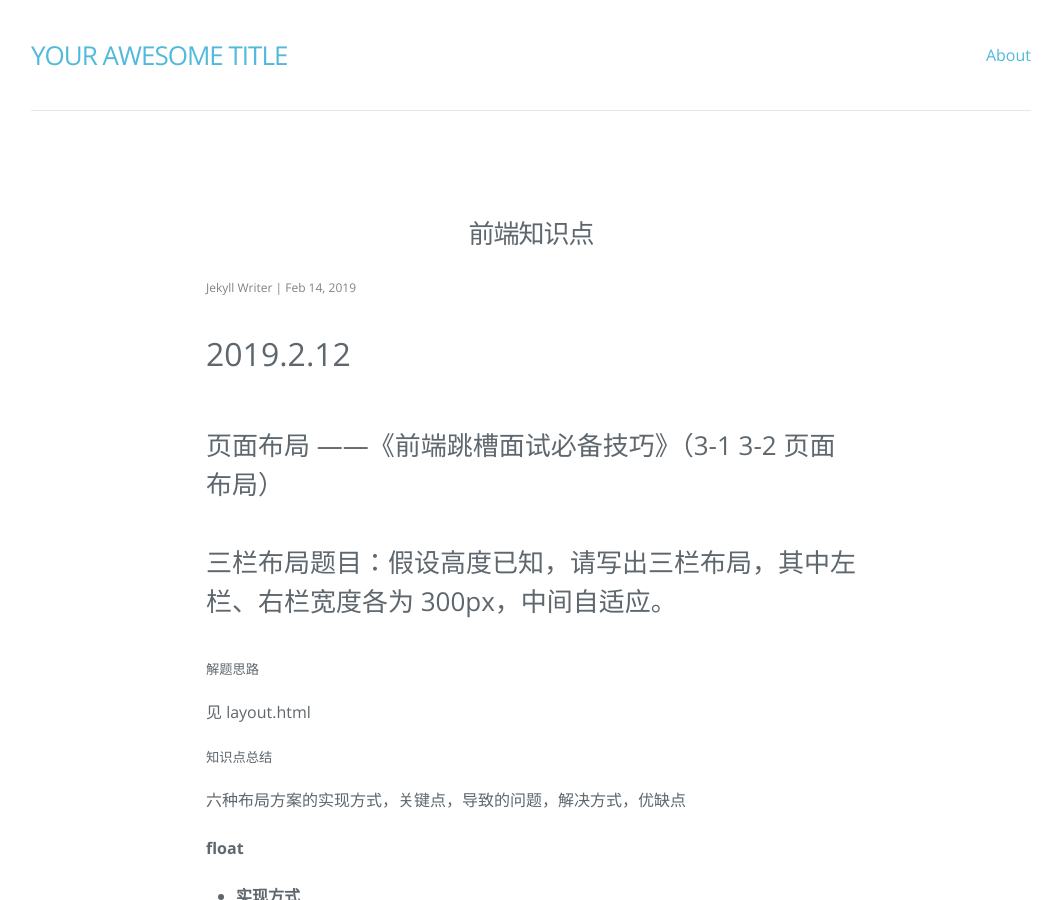
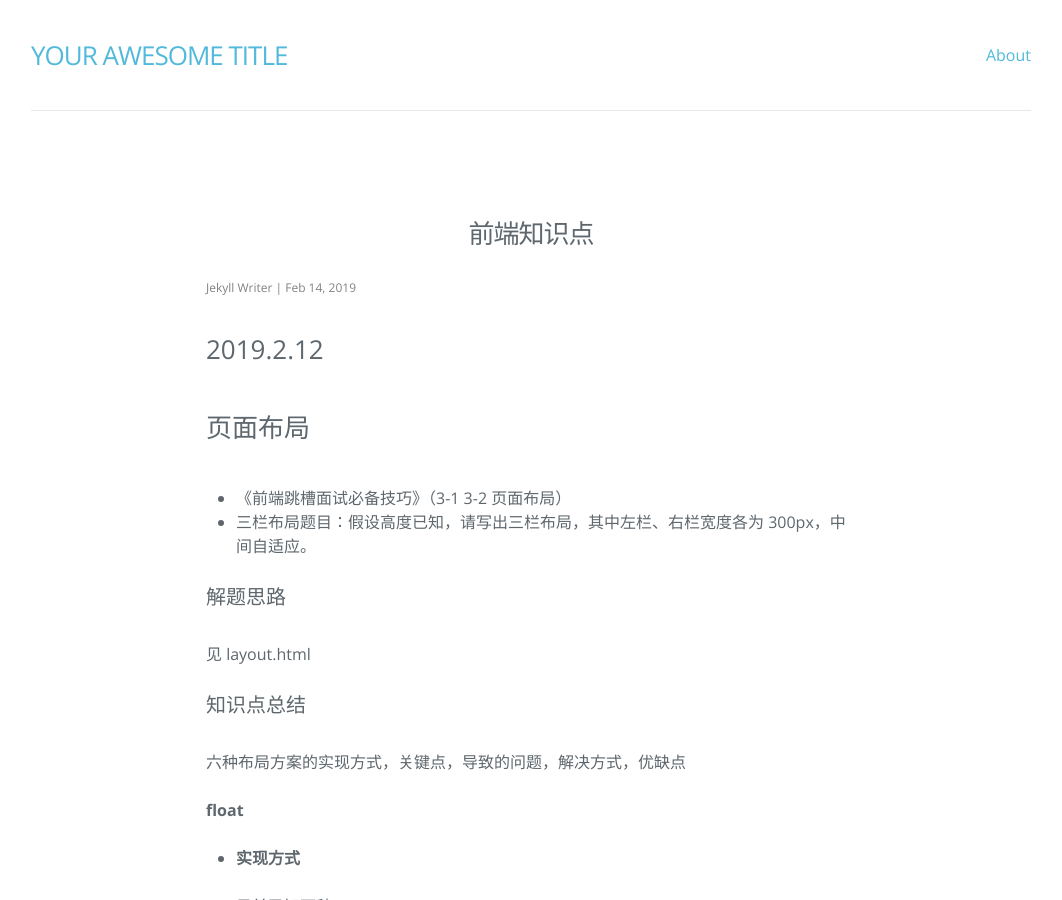
Before and after one commit to XiaoBaiCaiBao/blog, a Jekyll site: the page built from _posts/2019-02-14-前端知识点.md, in a window 1280 px wide and 900 px high. Shown: the whole window, without its empty margins (109-1171 px from the left). Built offline with Jekyll 4.4.1, drawn with Linux system fonts in a browser that asks for light colours; nearby versions of some CDN libraries.

```diff
--- a/_posts/2019-02-14-前端知识点.md
+++ b/_posts/2019-02-14-前端知识点.md
@@ -4,17 +4,18 @@ layout: post
 categories: ''
 tags: ''
 ---
-## 2019.2.12
+### 2019.2.12
 
-### 页面布局 ——《前端跳槽面试必备技巧》（3-1 3-2 页面布局）
+### 页面布局
 
-### 三栏布局题目：假设高度已知，请写出三栏布局，其中左栏、右栏宽度各为 300px，中间自适应。
+- 《前端跳槽面试必备技巧》（3-1 3-2 页面布局）
+- 三栏布局题目：假设高度已知，请写出三栏布局，其中左栏、右栏宽度各为 300px，中间自适应。
 
-##### 解题思路
+#### 解题思路
 
 见 layout.html
 
-##### 知识点总结
+#### 知识点总结
 
 六种布局方案的实现方式，关键点，导致的问题，解决方式，优缺点
 
@@ -50,7 +51,7 @@ tags: ''
   - 垂直居中问题,中间部分元素垂直方向位置：内部内容底部和两侧元素底部对齐？？？
 - **优缺点**
 
-##### 待解决问题
+#### 待解决问题
 
 1. float 的深刻理解，清除浮动等
 2. inline-block 垂直位置问题
```
